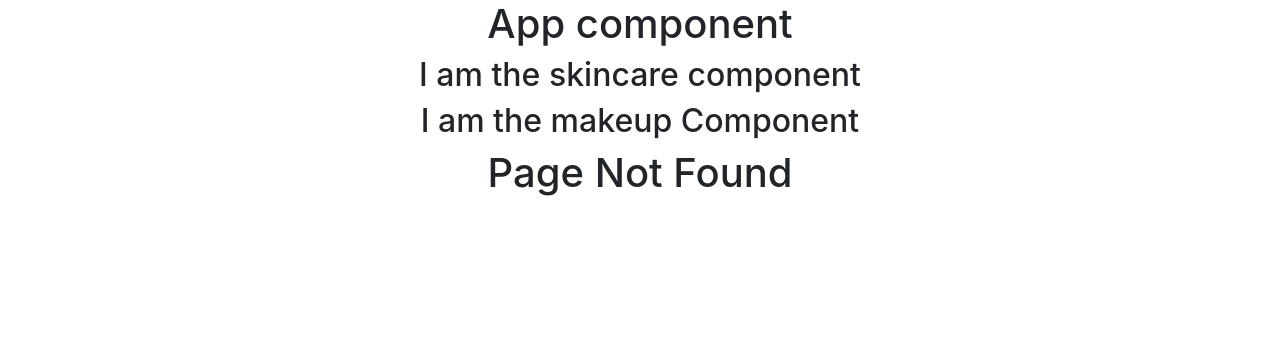
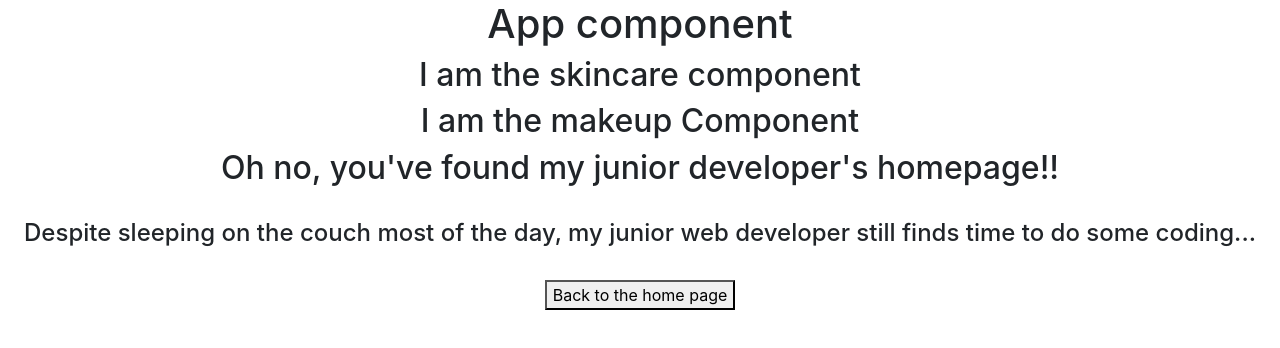
Before and after one commit to lalebdi/The-Makeup-Skincare-Search-App, a React (Create React App) app: page / in a window 1280 px wide. Before the commit this address had no page. Shown: the top 348 px of the page. Built offline with nearby package versions, Linux system fonts and the light colour scheme.

Commit message:
added some body to the component

```diff
--- a/src/components/NotFound.js
+++ b/src/components/NotFound.js
@@ -2,8 +2,12 @@ import React from 'react'
 
 export default function NotFound() {
     return (
-        <div>
-            <h1>Page Not Found</h1>
+        <div className="NotFound-page">
+            <h2>Oh no, you've found my junior developer's homepage!!</h2>
+            <br />
+            <h4> Despite sleeping on the couch most of the day, my junior web developer still finds time to do some coding... </h4>
+            <br />
+            <button>Back to the home page</button>
         </div>
     )
 }
```
